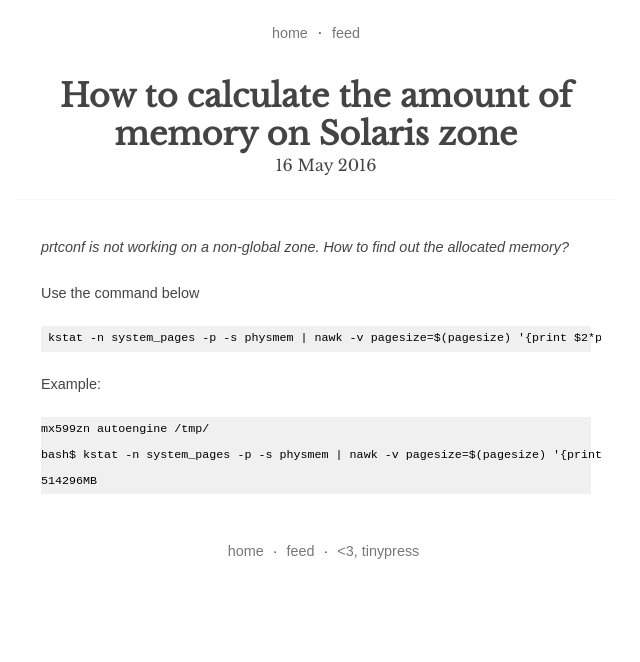
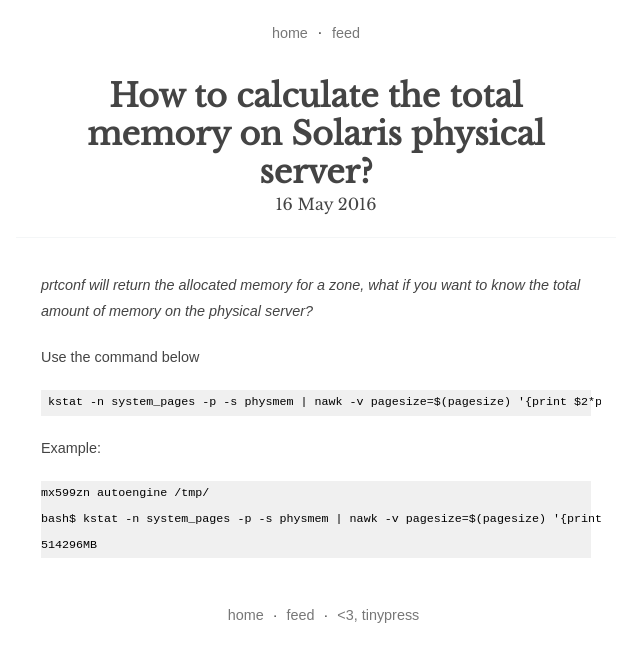
Before and after one commit to fipnova51/fipnova51.github.io, a Jekyll site: the page built from _posts/2016-05-16-how-to-calculate-the-amount-of-memory-on-solaris-zone.markdown, in a window 1280 px wide. Shown: the top 662 px of the page, without its empty margins (324-964 px from the left). Built offline with Jekyll 4.4.1, drawn with Linux system fonts in a browser that asks for light colours.

Commit message:
Post update: How to calculate the amount of memory on Solaris zone

```diff
--- a/_posts/2016-05-16-how-to-calculate-the-amount-of-memory-on-solaris-zone.markdown
+++ b/_posts/2016-05-16-how-to-calculate-the-amount-of-memory-on-solaris-zone.markdown
@@ -1,11 +1,11 @@
 ---
 published: true
-title: How to calculate the amount of memory on Solaris zone
+title: How to calculate the total  memory on Solaris physical server?
 layout: post
 tags: [solaris, zone, memory]
 categories: [system]
 ---
-*prtconf is not working on a non-global zone. How to find out the allocated memory?*
+*prtconf will return the allocated memory for a zone, what if you want to know the total amount of memory on the physical server?*
 
 <!--excerpt-->
 
```
